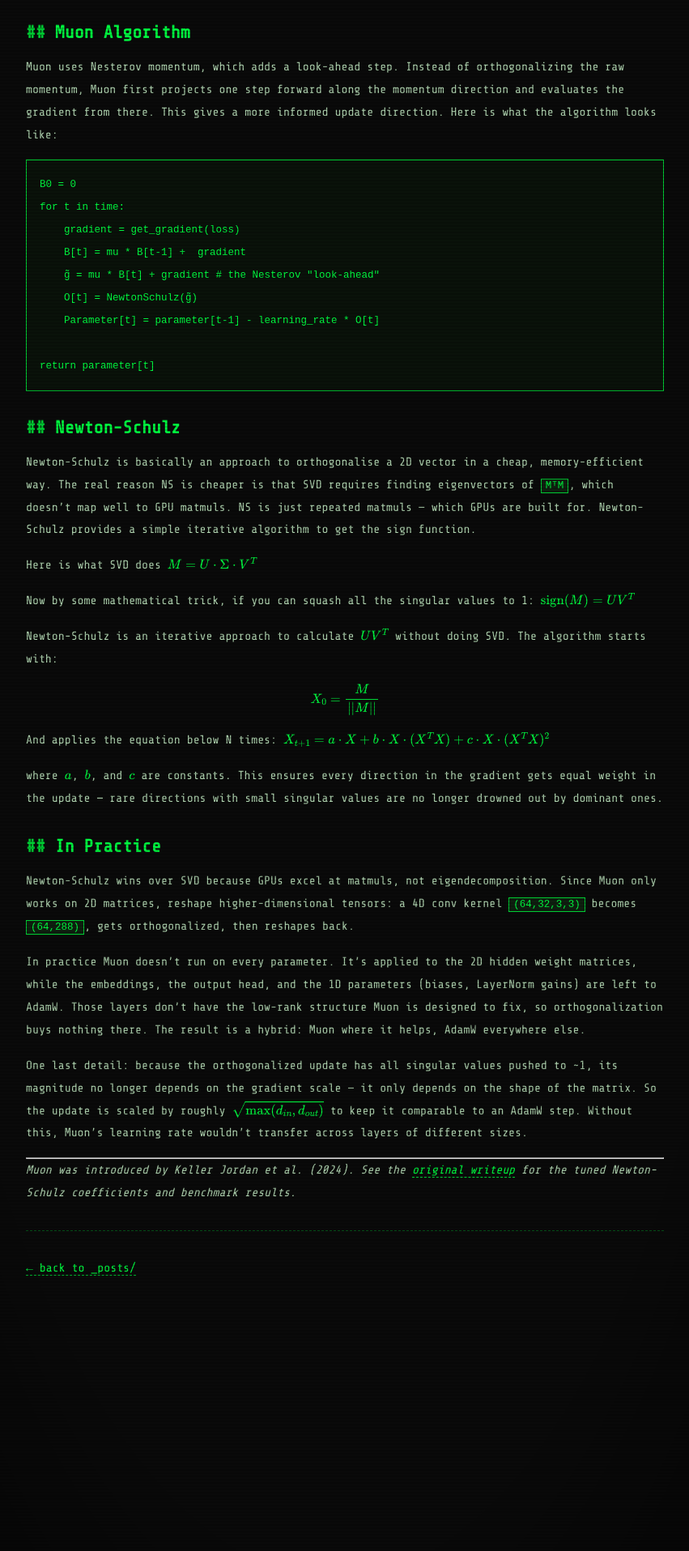
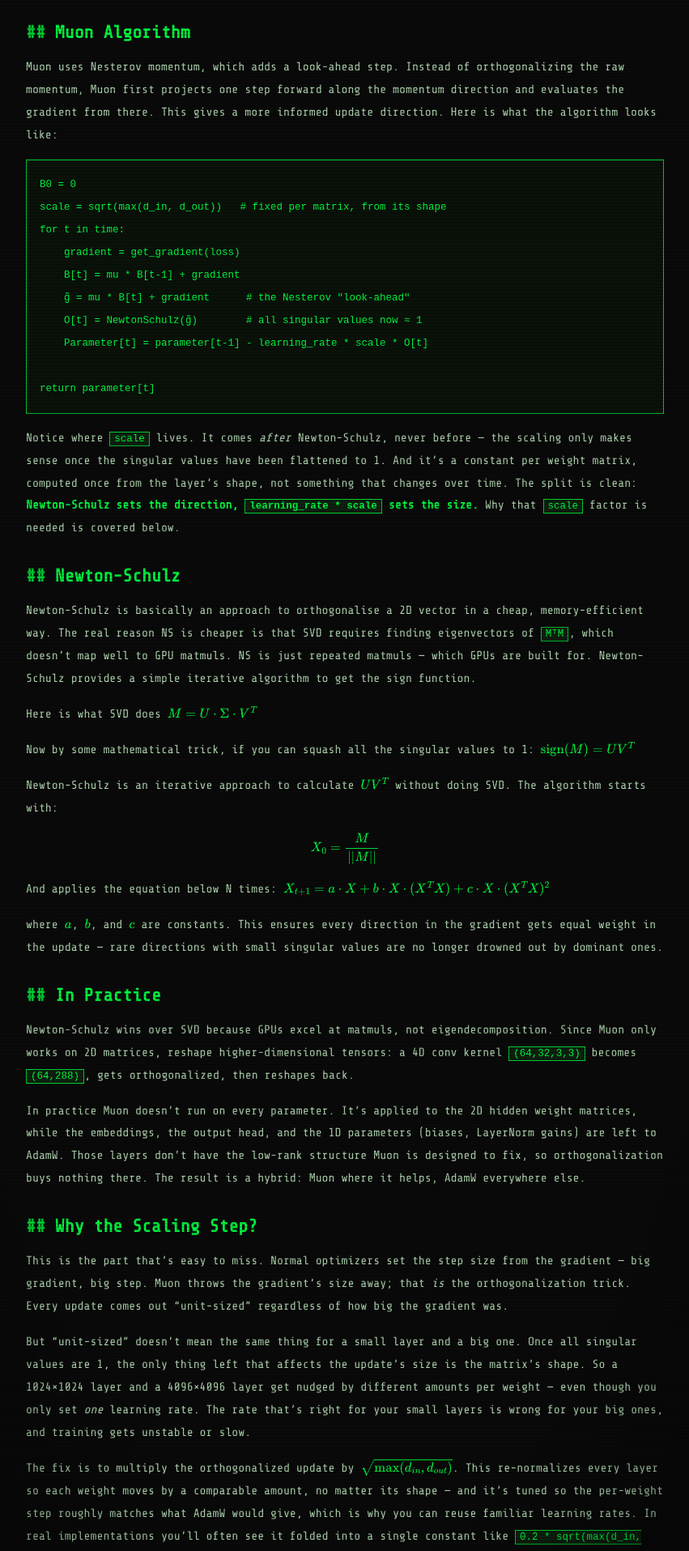
Before and after one commit to Spandyie/spandyie.github.io, a Jekyll site: the page built from _posts/2026-06-14-muon-optimizer.md, in a window 1280 px wide. Shown: the part 1126-3041 px from the top of the page at 81% size, without its empty margins (226-1077 px from the left). Built offline with Jekyll 4.4.1, drawn with Linux system fonts in a browser that asks for light colours; some of the changed text lies outside the part shown.

Commit message:
Add scaling step to pseudocode and dedicated explanation section
- Show the sqrt(max(d_in,d_out)) scale factor in the Muon pseudocode, placed after Newton-Schulz with a note on why it lives there
- Add a 'Why the Scaling Step?' section explaining the shape-dependence intuition: orthogonalization discards gradient magnitude, so updates depend only on layer shape, requiring per-matrix renormalization for learning-rate transfer

Co-Authored-By: Claude Opus 4.8 <noreply@anthropic.com>

````diff
--- a/_posts/2026-06-14-muon-optimizer.md
+++ b/_posts/2026-06-14-muon-optimizer.md
@@ -36,15 +36,18 @@ Muon uses Nesterov momentum, which adds a look-ahead step. Instead of orthogonal
 
 ```
 B0 = 0
+scale = sqrt(max(d_in, d_out))   # fixed per matrix, from its shape
 for t in time:
     gradient = get_gradient(loss)
-    B[t] = mu * B[t-1] +  gradient
-    g̃ = mu * B[t] + gradient # the Nesterov "look-ahead"
-    O[t] = NewtonSchulz(g̃)
-    Parameter[t] = parameter[t-1] - learning_rate * O[t]
+    B[t] = mu * B[t-1] + gradient
+    g̃ = mu * B[t] + gradient      # the Nesterov "look-ahead"
+    O[t] = NewtonSchulz(g̃)        # all singular values now ≈ 1
+    Parameter[t] = parameter[t-1] - learning_rate * scale * O[t]
 
 return parameter[t]
 ```
+
+Notice where `scale` lives. It comes *after* Newton-Schulz, never before — the scaling only makes sense once the singular values have been flattened to 1. And it's a constant per weight matrix, computed once from the layer's shape, not something that changes over time. The split is clean: **Newton-Schulz sets the direction, `learning_rate * scale` sets the size.** Why that `scale` factor is needed is covered below.
 
 ## Newton-Schulz
 
@@ -71,7 +74,13 @@ Newton-Schulz wins over SVD because GPUs excel at matmuls, not eigendecompositio
 
 In practice Muon doesn't run on every parameter. It's applied to the 2D hidden weight matrices, while the embeddings, the output head, and the 1D parameters (biases, LayerNorm gains) are left to AdamW. Those layers don't have the low-rank structure Muon is designed to fix, so orthogonalization buys nothing there. The result is a hybrid: Muon where it helps, AdamW everywhere else.
 
-One last detail: because the orthogonalized update has all singular values pushed to ~1, its magnitude no longer depends on the gradient scale — it only depends on the shape of the matrix. So the update is scaled by roughly $\sqrt{\max(d_{in}, d_{out})}$ to keep it comparable to an AdamW step. Without this, Muon's learning rate wouldn't transfer across layers of different sizes.
+## Why the Scaling Step?
+
+This is the part that's easy to miss. Normal optimizers set the step size from the gradient — big gradient, big step. Muon throws the gradient's size away; that *is* the orthogonalization trick. Every update comes out "unit-sized" regardless of how big the gradient was.
+
+But "unit-sized" doesn't mean the same thing for a small layer and a big one. Once all singular values are 1, the only thing left that affects the update's size is the matrix's shape. So a 1024×1024 layer and a 4096×4096 layer get nudged by different amounts per weight — even though you only set *one* learning rate. The rate that's right for your small layers is wrong for your big ones, and training gets unstable or slow.
+
+The fix is to multiply the orthogonalized update by $\sqrt{\max(d_{in}, d_{out})}$. This re-normalizes every layer so each weight moves by a comparable amount, no matter its shape — and it's tuned so the per-weight step roughly matches what AdamW would give, which is why you can reuse familiar learning rates. In real implementations you'll often see it folded into a single constant like `0.2 * sqrt(max(d_in, d_out))`, or absorbed into a per-layer learning rate.
 
 ---
 
````
